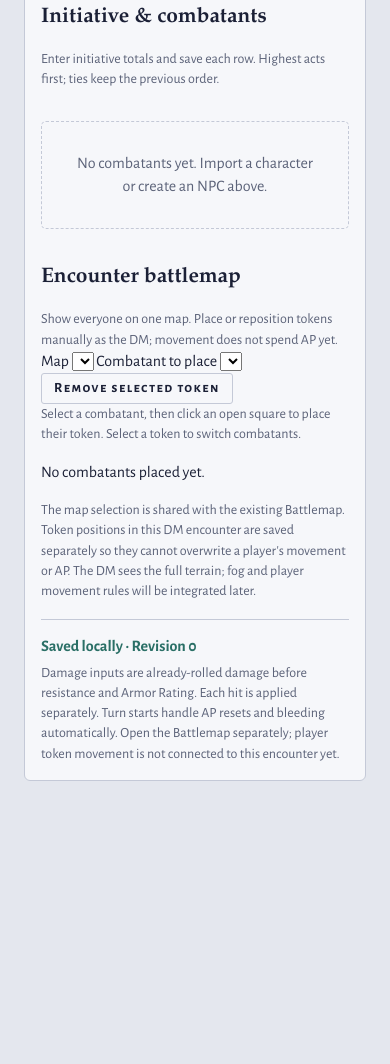
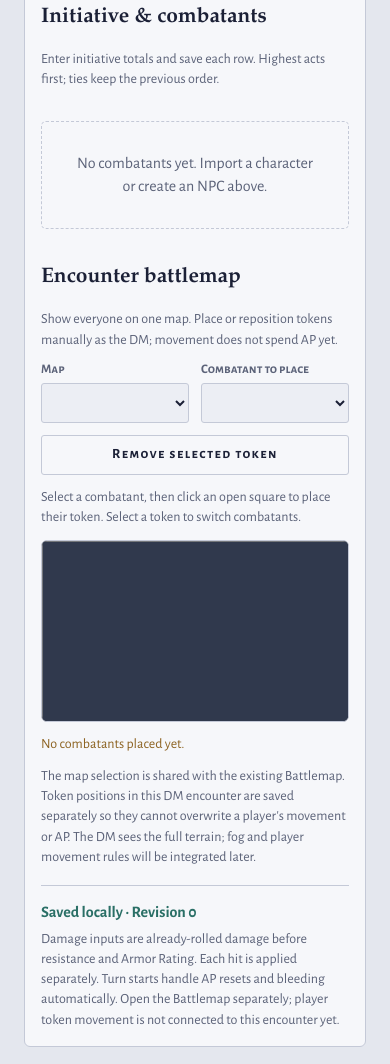
Before and after one commit to immortalwarlock427-debug/Worlds-Beyond, a plain HTML site: page dm.html in a window 390 px wide. Shown: the part 1733-2797 px from the top of the page. Before the commit the page ends 2622 px from the top, so only its background shows below. Drawn offline with nearby package versions, Linux system fonts and the light colour scheme; a web font is replaced by a local one.

Commit message:
Codex: Style DM tactical battlemap and allied/enemy tokens
Keep a horizontally scrollable, touch-friendly full terrain view at phone widths.

```diff
--- a/css/dm.css
+++ b/css/dm.css
@@ -109,3 +109,50 @@
   .dm-actions label { flex: 1; min-width: 80px; }
   .dm-actions .btn { flex: 0 0 auto; }
 }
+
+
+/* DM-owned multi-token tactical view; each grid cell is 5 feet. */
+.dm-map-section { display: grid; gap: 12px; min-width: 0; }
+.dm-map-toolbar { display: flex; gap: 12px; align-items: end; flex-wrap: wrap; }
+.dm-map-toolbar label {
+  display: flex; flex-direction: column; gap: 5px; font: 700 13px var(--font-label);
+  color: var(--muted); min-width: 165px; flex: 1;
+}
+.dm-map-toolbar select {
+  color: var(--ink); background: var(--field); border: 1px solid var(--rule);
+  font: 16px var(--font-body); min-height: 40px; padding: 7px; border-radius: 3px;
+}
+.dm-map-toolbar button { min-height: 40px; }
+.dm-map-wrap {
+  overflow: auto; border: 1px solid var(--rule); border-radius: 6px;
+  background: #171e2b; max-height: min(78vh, 720px);
+  overscroll-behavior: contain;
+}
+.dm-map-board {
+  position: relative; isolation: isolate; min-width: 180px; min-height: 180px;
+  background-color: #30394d; background-position: top left; background-repeat: no-repeat;
+  cursor: crosshair; touch-action: manipulation;
+}
+.dm-map-grid {
+  position: absolute; inset: 0; pointer-events: none; z-index: 1;
+  background-image: linear-gradient(to right, rgba(236,227,204,.36) 1px, transparent 1px),
+    linear-gradient(to bottom, rgba(236,227,204,.36) 1px, transparent 1px);
+  background-position: 0 0; background-repeat: repeat;
+}
+.dm-map-tokens { position: absolute; inset: 0; z-index: 2; pointer-events: none; }
+.dm-map-token {
+  position: absolute; width: 30px; height: 30px; border-radius: 50%;
+  display: grid; place-items: center; font-family: var(--font-label);
+  font-size: 12px; font-weight: 700; border: 2px solid #6dd2bf;
+  background: #163c37; color: #effffa; text-shadow: 0 1px 1px #0a0a0a;
+  box-shadow: 0 2px 6px #0009; cursor: pointer; pointer-events: auto;
+}
+.dm-map-token.enemy { border-color: #e2857a; background: #612821; color: #fff4f0; }
+.dm-map-token.current { outline: 2px solid #f2c46b; outline-offset: 2px; }
+.dm-map-token.selected { box-shadow: 0 0 0 3px #fff6d0, 0 2px 12px #000a; z-index: 3; }
+.dm-map-token:focus-visible { outline: 3px solid #fff; outline-offset: 3px; }
+.dm-map-status { margin: 0; color: var(--brass); font-size: 14px; }
+@media (max-width: 550px) {
+  .dm-map-toolbar label { min-width: 130px; }
+  .dm-map-toolbar button { width: 100%; }
+}
```
